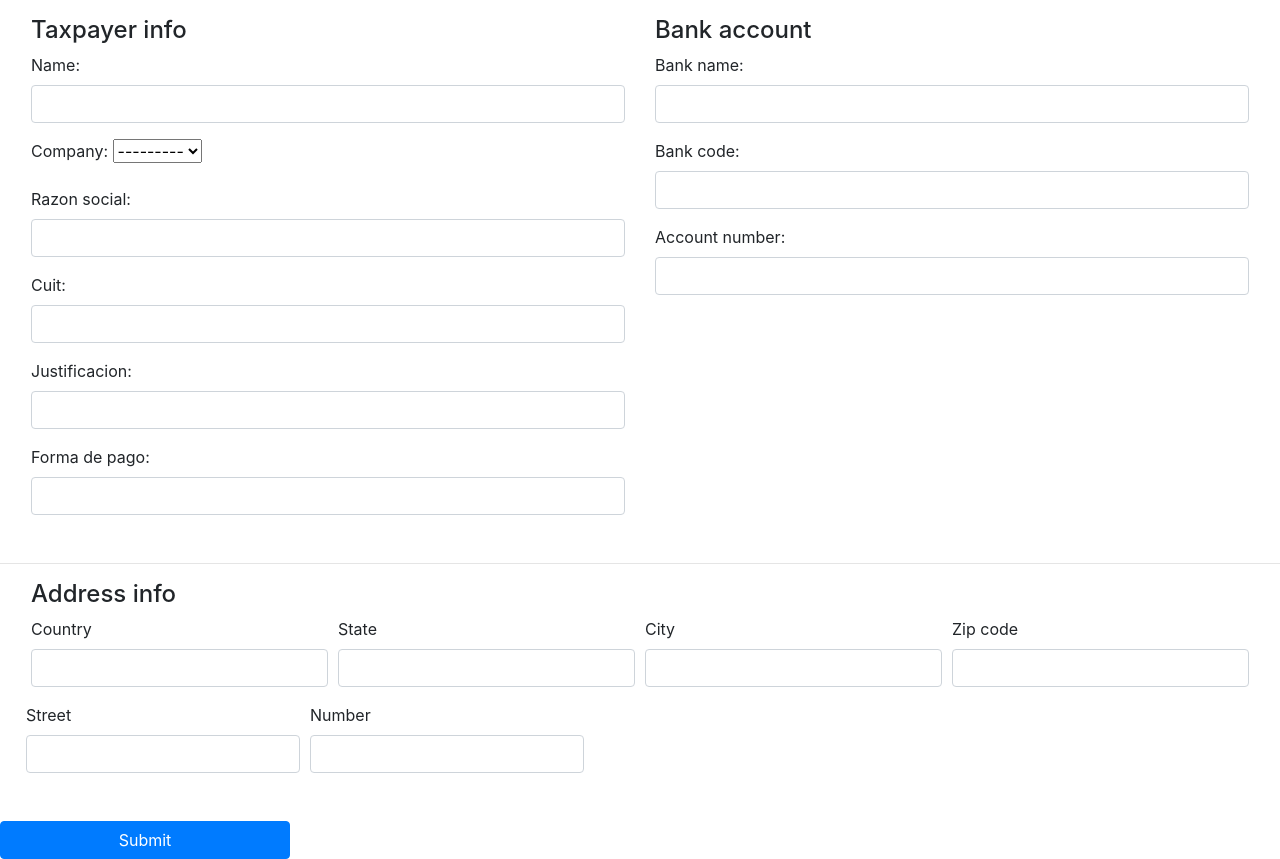
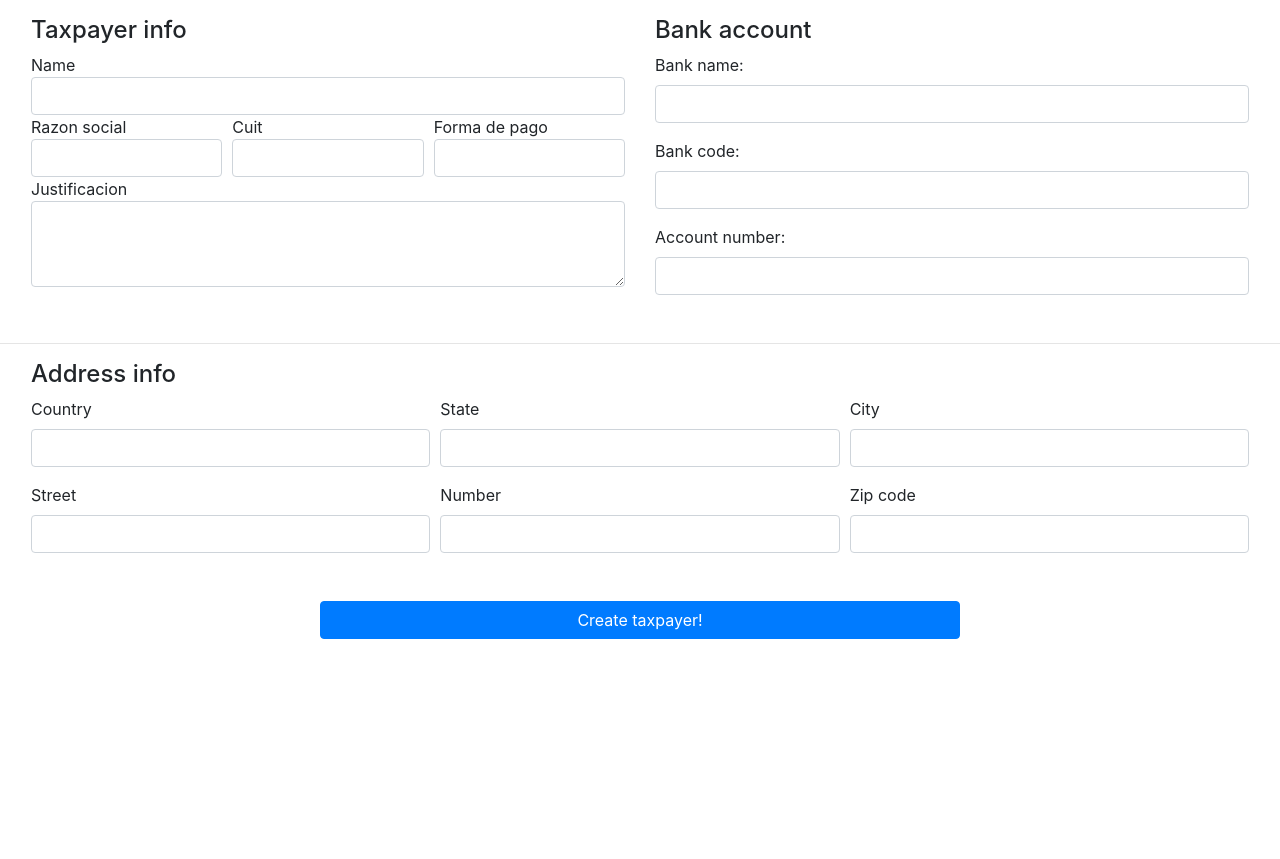
Before and after one commit to evbeda/suppliers_management, a Django app: page /suppliersite/taxpayer/create in a window 1280 px wide. Shown: the part 66-925 px from the top of the page. After the commit the page ends 705 px from the top, so only its background shows below. Run offline with Django 3.2, Linux system fonts and the light colour scheme; the visitor is signed in with stand-in values (Sample User, id 1); data that the repository does not hold is empty; some libraries are stand-ins or nearby versions.

Commit message:
Remove company selector, add styles to the taxpayer form

```diff
--- a/supplier_app/forms.py
+++ b/supplier_app/forms.py
@@ -124,20 +124,20 @@ class TaxPayerCreateForm(ModelForm):
 
     def __init__(self, user=None, *args, **kwargs):
         super().__init__(*args, **kwargs)
-        self.fields['company'].queryset = self.get_user_companies(user)
+        # self.fields['company'].queryset = self.get_user_companies(user)
 
     def get_user_companies(self, user):
         return Company.objects.filter(companyuserpermission__user=user)
 
     class Meta:
         model = TaxPayerArgentina
-        exclude = ['taxpayer_state', 'workday_id', 'country']
+        exclude = ['taxpayer_state', 'workday_id', 'company', 'country']
         widgets = {
             'name': forms.TextInput(attrs={'class': 'form-control'}),
             'razon_social': forms.TextInput(attrs={'class': 'form-control'}),
             'cuit': forms.TextInput(attrs={'class': 'form-control'}),
-            'justificacion': forms.TextInput(attrs={'class': 'form-control'}),
             'forma_de_pago': forms.TextInput(attrs={'class': 'form-control'}),
+            'justificacion': forms.Textarea(attrs={'class': 'form-control', 'rows': '3'})
         }
 
 
--- a/supplier_app/views.py
+++ b/supplier_app/views.py
@@ -16,7 +16,8 @@ from pure_pagination.mixins import PaginationMixin
 from invoices_app.models import (
     Invoice,
     TaxPayer,
-    TaxPayerArgentina
+    TaxPayerArgentina,
+    Company
 )
 from .models import PDFFile
 from .forms import (
@@ -127,7 +128,10 @@ class CreateTaxPayerView(TemplateView, FormView):
         """
         If the form is valid, redirect to the supplied URL.
         """
-        taxpayer = forms['taxpayer_form'].save()
+        taxpayer = forms['taxpayer_form'].save(commit=False)
+        company = Company.objects.filter(companyuserpermission__user=self.request.user)[0]
+        taxpayer.company = company
+        taxpayer.save()
         address = forms['address_form'].save(commit=False)
         address.taxpayer = taxpayer
         address.save()
--- a/templates/supplier_app/taxpayer-creation.html
+++ b/templates/supplier_app/taxpayer-creation.html
@@ -7,8 +7,30 @@
     <div class="row m-3">
         <div class="col-md-6 form-group">
             <h4>Taxpayer info</h4>
-            {{taxpayer_form.as_p}}
+            <div>
+                {{taxpayer_form.name.label}}
+                {{taxpayer_form.name}}
+            </div>
+            <div class="form-row">
+                <div class="col-md-4">
+                    {{taxpayer_form.razon_social.label}}
+                    {{taxpayer_form.razon_social}}
+                </div>
+                <div class="col-md-4">
+                    {{taxpayer_form.cuit.label}}
+                    {{taxpayer_form.cuit}}
+                </div>
+                <div class="col-md-4">
+                    {{taxpayer_form.forma_de_pago.label}}
+                    {{taxpayer_form.forma_de_pago}}
+                </div>
+            </div>
+            <div>
+                {{taxpayer_form.justificacion.label}}
+                {{taxpayer_form.justificacion}}
+            </div>
         </div>
+
         <div class='col-md-6 form-group'>
             <h4>Bank account</h4>
             {{bankaccount_form.as_p}}
@@ -20,38 +42,39 @@
         <div class="col-md-12 form-group">
             <h4>Address info</h4>
             <div class="form-row">
-                <div class="form-group col-md-3">
+                <div class="form-group col-md-4">
                     <label for="">{{address_form.country.label}}</label>
                     {{address_form.country}}
                 </div>
-                <div class="form-group col-md-3">
+                <div class="form-group col-md-4">
                     <label for="">{{address_form.state.label}}</label>
                     {{address_form.state}}
                 </div>
-                <div class="form-group col-md-3">
+                <div class="form-group col-md-4">
                     <label for="">{{address_form.city.label}}</label>
                     {{address_form.city}}
                 </div>
-                <div class="form-group col-md-3">
+            </div>
+            <div class="form-row">
+                <div class="col-md-4 form-group">
+                    <label for="">{{address_form.street.label}}</label>
+                    {{address_form.street}}
+                </div>
+                <div class="col-md-4 form-group">
+                    <label for="">{{address_form.number.label}}</label>
+                    {{address_form.number}}
+                </div>
+                <div class="col-md-4 form-group">
                     <label for="">{{address_form.zip_code.label}}</label>
                     {{address_form.zip_code}}
                 </div>
-                <div class="form-row">
-                    <div class="col-md-6 form-group">
-                        <label for="">{{address_form.street.label}}</label>
-                        {{address_form.street}}
-                    </div>
-                    <div class="col-md-6 form-group">
-                        <label for="">{{address_form.number.label}}</label>
-                        {{address_form.number}}
-                    </div>
-                </div>
-
             </div>
         </div>
     </div>
-    <div class="row col-md-3 justify-content-end">
-        <input class="btn btn-primary d-block w-100" type="submit" value="Submit">
+    <div class="row">
+        <div class="col-md-12 text-center">
+            <input class="btn btn-primary d-inline-block w-50" type="submit" value="Create taxpayer!" />
+        </div>
     </div>
 </form>
 {% endblock %}
```
Also changed, not shown: supplier_app/tests.py (+10 -4 lines).
